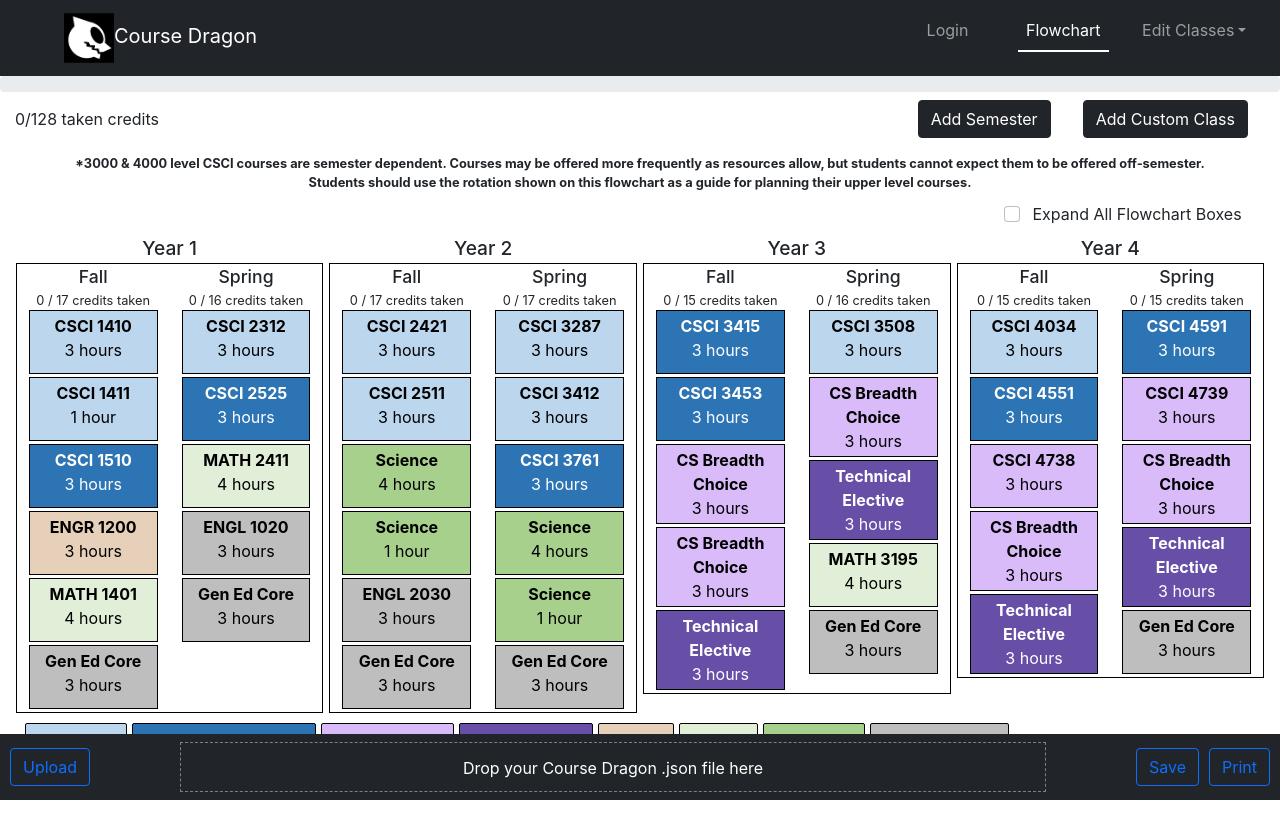
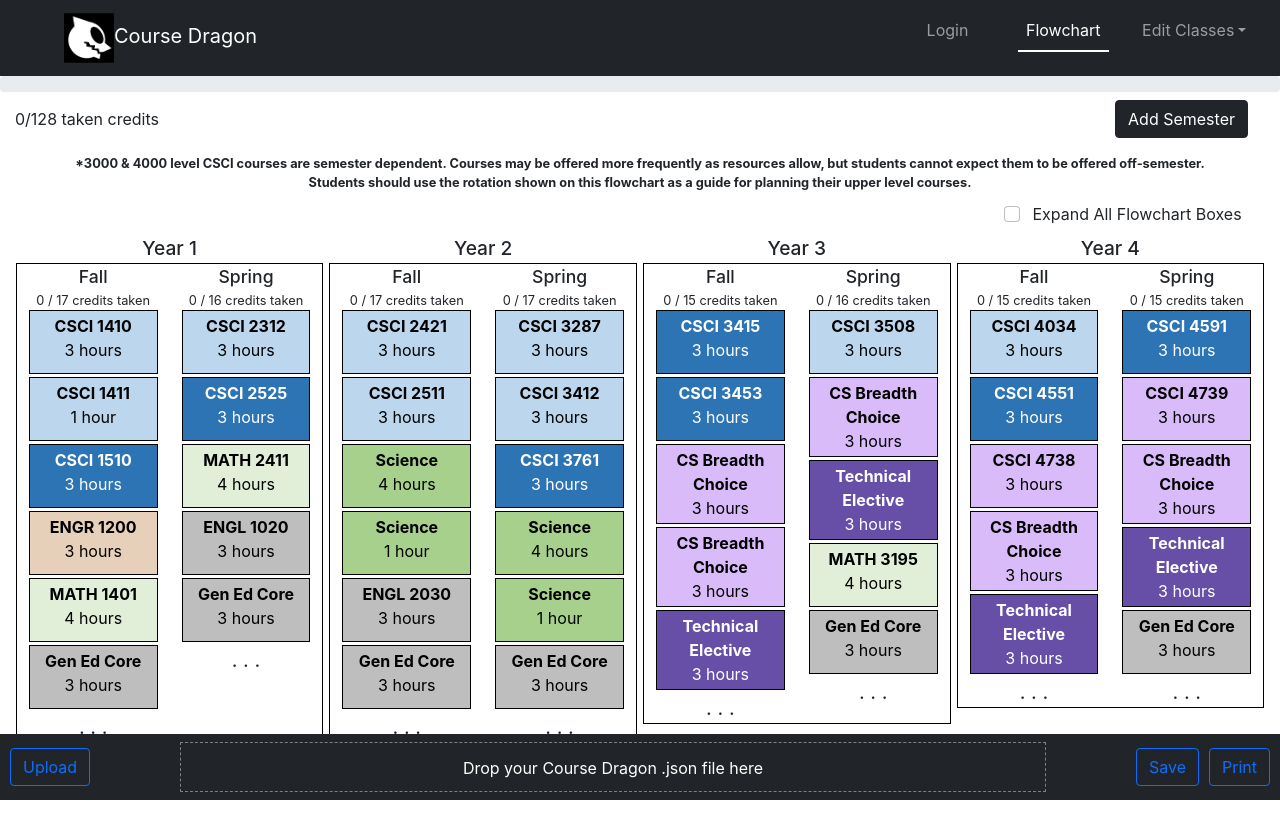
Before and after one commit to team-gt-ucd/course-dragon, a React (Vite) app in the folder root/frontend/: page / in a window 1280 px wide. Shown: the top 838 px of the page. Built offline with nearby package versions, Linux system fonts and the light colour scheme.

Commit message:
New Custom Class Button

```diff
--- a/root/frontend/src/App.jsx
+++ b/root/frontend/src/App.jsx
@@ -479,6 +479,8 @@ class App extends Component {
     // pass handleOnDragEnd for changing state when class dragged
     return (
       <FlowChart
+        Categories={this.state.Categories}
+        onAddClassSubmit={this.onAddClassSubmit}
         Semesters={this.state.Semesters}
         Classes={classInfo}
         ColorOrder={this.state.ColorOrder}
@@ -545,10 +547,6 @@ class App extends Component {
           <div className="credit-count">{`${takenHours}/${neededHours} taken credits`}</div>
           <div className='spacer'></div>
           <AddCustomSemester onSubmit={this.onAddSemesterSubmit} />
-          <AddCustomClass onSubmit={this.onAddClassSubmit}
-            // gets category names that can fill in multiple boxes on the flowchart
-            CategoryOpts={Object.keys(this.state.Categories).filter(k => 'FC_Name' in this.state.Categories[k])}
-          />
         </div>
         <div className="flow-warn">
           *3000 & 4000 level CSCI courses are semester dependent. Courses may be offered
--- a/root/frontend/src/CustomClassModal.jsx
+++ b/root/frontend/src/CustomClassModal.jsx
@@ -3,13 +3,18 @@ import Button from 'react-bootstrap/Button';
 import Modal from 'react-bootstrap/Modal';
 import Form from 'react-bootstrap/Form';
 import StatusButtons from './StatusButtons';
+import "./FlowChart";
 
 /*** Function to create a modal to add a custom class ***/
 function AddCustomClass(props) {
+  const {autoSemInfo} = props;
+  // Split the autoSemInfo string using the '-' character and extract the semester
+  const autoSemester = autoSemInfo.split('-')[0];
+  // Split the autoSemInfo string using the '-' character and extract the year
+  const autoYear = autoSemInfo.split('-')[1];
+
   // setting state using functional react syntax
   const [show, setShow] = useState(false); // show / hide modal itself
-  const [semesterYear, setSemesterYear] = useState('');
-  const [semesterType, setSemesterType] = useState('');
   const [classIdValue, setClassIdValue] = useState('');
   const [classTitle, setClassTitleValue] = useState('');
   const [classDescription, setClassDescription] = useState('');
@@ -25,8 +30,7 @@ function AddCustomClass(props) {
   }
 
   useEffect(() => { // runs after every render (state changes) -- adjusts if submit button disabled
-    setButtonStatus(!(semesterType !== '' && semesterYear.length > 0 && /^\d+$/.test(semesterYear)
-      && classIdValue.length > 0 && classTitle.length > 0 && creditNumValue.length > 0 && /^\d+$/.test(creditNumValue)
+    setButtonStatus(!(classIdValue.length > 0 && classTitle.length > 0 && creditNumValue.length > 0 && /^\d+$/.test(creditNumValue)
       && /^\s*[A-Z]{4}(.*)[\d]{4}\s*$/.test(classIdValue) && classCategoryValue !== '' && checked.length > 0));
   });
 
@@ -36,8 +40,6 @@ function AddCustomClass(props) {
     setShow(false);
     // reset all values for the next time the modal is opened
     setButtonStatus(true);
-    setSemesterYear('');
-    setSemesterType('');
     setClassIdValue('');
     setClassTitleValue('');
     setClassDescription('');
@@ -50,11 +52,11 @@ function AddCustomClass(props) {
     handleClose(); // close modal on submit
     // pass information for new class to function passed from App.jsx to update state
     props.onSubmit({
-      id: classIdValue, // changed from `classNameValue`
+      id: classIdValue,
       title: classTitle,
       description: classDescription,
-      year: semesterYear,
-      season: semesterType,
+      year: autoYear, // Auto fills 'year' property in the API call
+      season: autoSemester, // Auto fills 'season' property in the API call
       credits: creditNumValue + " Credits",
       fulfills: classCategoryValue,
       instructorScoreList: []
@@ -63,34 +65,19 @@ function AddCustomClass(props) {
 
   // create Modal with form
   return (
-    <div className="custom-class-button">
-      <Button variant="dark" onClick={handleShow}>
-        Add Custom Class
+    <div className="dial-button-container">
+      <Button className="dial-button" onClick={handleShow}>
+        +
       </Button>
+
       <Modal show={show} onHide={handleClose}>
         <Modal.Header closeButton>
-          <Modal.Title>Add Custom Class</Modal.Title>
+          <Modal.Title>Add Custom Class - {autoSemester} {autoYear}</Modal.Title>
         </Modal.Header>
+
         <Modal.Body>
           <Form>
             <Form.Group className="custom-class-form">
-
-              {/* Year Field */}
-              <Form.Label>Year:</Form.Label>
-              <Form.Control
-                id='semesterYear'
-                placeholder='1'
-                onChange={e => { setSemesterYear(e.target.value); }} />
-
-              {/* Semester Dropdown */}
-              <Form.Label>Semester:</Form.Label>
-              <Form.Select value={semesterType}
-                onChange={e => { setSemesterType(e.target.value); }}>
-                <option key='defaultoption' value=''>Select a category</option>
-                <option key='summeroption' value='Summer'>Summer</option>
-                <option key='falloption' value='Fall'>Fall</option>
-                <option key='springoption' value='Spring'>Spring</option>
-              </Form.Select>
 
               {/* Class ID Field */}
               <Form.Label>Course ID:</Form.Label>
@@ -124,17 +111,19 @@ function AddCustomClass(props) {
               <Form.Label>Class Category:</Form.Label>
               <Form.Select value={classCategoryValue}
                 onChange={e => { setClassCategoryValue(e.target.value); }}>
-                <option key='defaultoption' value=''>Select a category</option>
-                {/* create list of options based on categories this class could fulfill
+                  <option key='defaultoption' value=''>Select a category</option>
+                  {/* create list of options based on categories this class could fulfill
                   (passed up from main state in app.jsx) */
-                  props.CategoryOpts.map((opt, i) =>
-                  (<option key={'option' + i} value={opt}>{opt}</option>))}
-              </Form.Select>
+                  props.CategoryOpts ? props.CategoryOpts.map((opt, i) =>
+                  (<option key={'option' + i} value={opt}>{opt}</option>)) : null}
+                </Form.Select>
               <Form.Label className='taken-label'>Status: </Form.Label>
               <StatusButtons checked={checked} handleButtonChange={handleButtonChange} uniqueKey='Custom'></StatusButtons>
             </Form.Group>
           </Form>
+
         </Modal.Body>
+
         <Modal.Footer>
           <Button variant="secondary" onClick={handleClose}>
             Close
--- a/root/frontend/src/FlowChart.jsx
+++ b/root/frontend/src/FlowChart.jsx
@@ -6,6 +6,49 @@ import Col from 'react-bootstrap/Col';
 import InputGroup from 'react-bootstrap/InputGroup';
 import { DragDropContext, Droppable, Draggable } from 'react-beautiful-dnd';
 import FlowChartItem from './FlowChartItem.jsx';
+import AddCustomClass from './CustomClassModal';
+
+function HoverDropdown(props) {
+  function toggleMenu() {
+    setIsOpen(!isOpen);
+  }
+
+  const [show, setShow] = useState(false);
+  const [isOpen, setIsOpen] = useState(false);
+
+  const showDropdown = (e) => {
+    setShow(!show);
+  };
+
+  const hideDropdown = (e) => {
+    setShow(false);
+  };
+
+  const semYear = `${props.semYear.sem}-${props.semYear.year}`;
+
+  return (
+    <div
+      id={`collapsible-nav-dropdown-${semYear}`}
+      onMouseEnter={showDropdown}
+      onMouseLeave={hideDropdown}
+      >
+      {show ? (
+        <div>
+          {/* Revised add custom class button */}
+          <AddCustomClass
+            onSubmit={props.onAddClassSubmit && toggleMenu}
+            CategoryOpts={Object.keys(props.Categories).filter(
+              (k) => "FC_Name" in props.Categories[k]
+            )}
+            autoSemInfo={semYear}
+          />
+        </div>
+      ) : (
+        <div style={{ fontSize: "20px" }}>. . .</div>
+      )}
+    </div>
+  );
+}
 
 /*** Displays the flowchart view of the web app ***/
 function FlowChart(props) {
@@ -46,6 +89,7 @@ function FlowChart(props) {
   semClasses = {...semClasses, ...groupBy(props.Classes, x => x.Semester)};
   // get classes grouped by semester to be grouped by year
   let yearSems = groupBy(Object.entries(semClasses), x => x[0].split('-')[1]);
+
   // returns html for entire flowchart
   return (
     <React.Fragment>
@@ -63,7 +107,7 @@ function FlowChart(props) {
           {/* the drag-n-drop functionality uses the react beautiful drag-n-drop library and is handled within the DragDropContext tags which calls the handleOnDragEnd function in the App component to update the state. */}
           <DragDropContext onDragEnd={props.onDragEnd}>
           {// create all of the html code for the years by mapping each entry to the code
-           //  uses map to loop and extract year number in 'year' and list of semesters in 'sems'
+            // uses map to loop and extract year number in 'year' and list of semesters in 'sems'
             Object.entries(yearSems).map(([year, sems]) => (
             // makes new column for each year with table inside for semesters
               <Col key={'colyear' + year} lg={3} sm={6} s={12} className='yearcol'>
@@ -98,6 +142,8 @@ function FlowChart(props) {
                             )}
                           </Draggable>
                           ))}
+                          {/* Hover-dropdown for the add class button */}
+                          <HoverDropdown semYear={{sem: sem.split('-')[0], year: year[0]}} Categories={props.Categories} onAddClassSubmit={props.onAddClassSubmit} />
                           {/* To keep everything in place when dragging around classes */}
                           {provided.placeholder}
                         </Col>
@@ -111,6 +157,7 @@ function FlowChart(props) {
         <div className="flow-legend">
           {legend}
         </div>
+
       </Container>
     </React.Fragment>
   );
```
